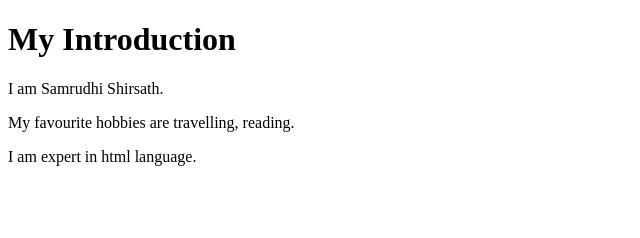
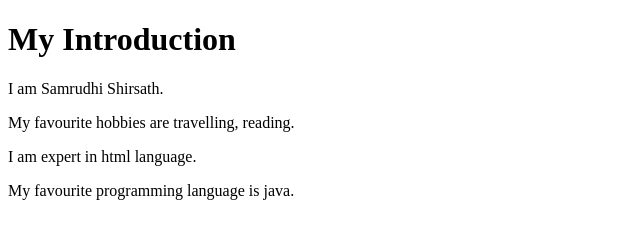
Before and after one commit to samrudhishirsath19/git-hub, a plain HTML site: page index.html in a window 1280 px wide. Shown: the whole page, without its empty margins (0-640 px from the left). Drawn offline with Linux system fonts and the light colour scheme.

Commit message:
favourite language added

```diff
--- a/index.html
+++ b/index.html
@@ -16,5 +16,9 @@
     <div>
         <p>I am expert in html language.</p>
     </div>
+
+    <div>
+        <p>My favourite programming language is java.</p>
+    </div>
 </body>
 </html>
```
